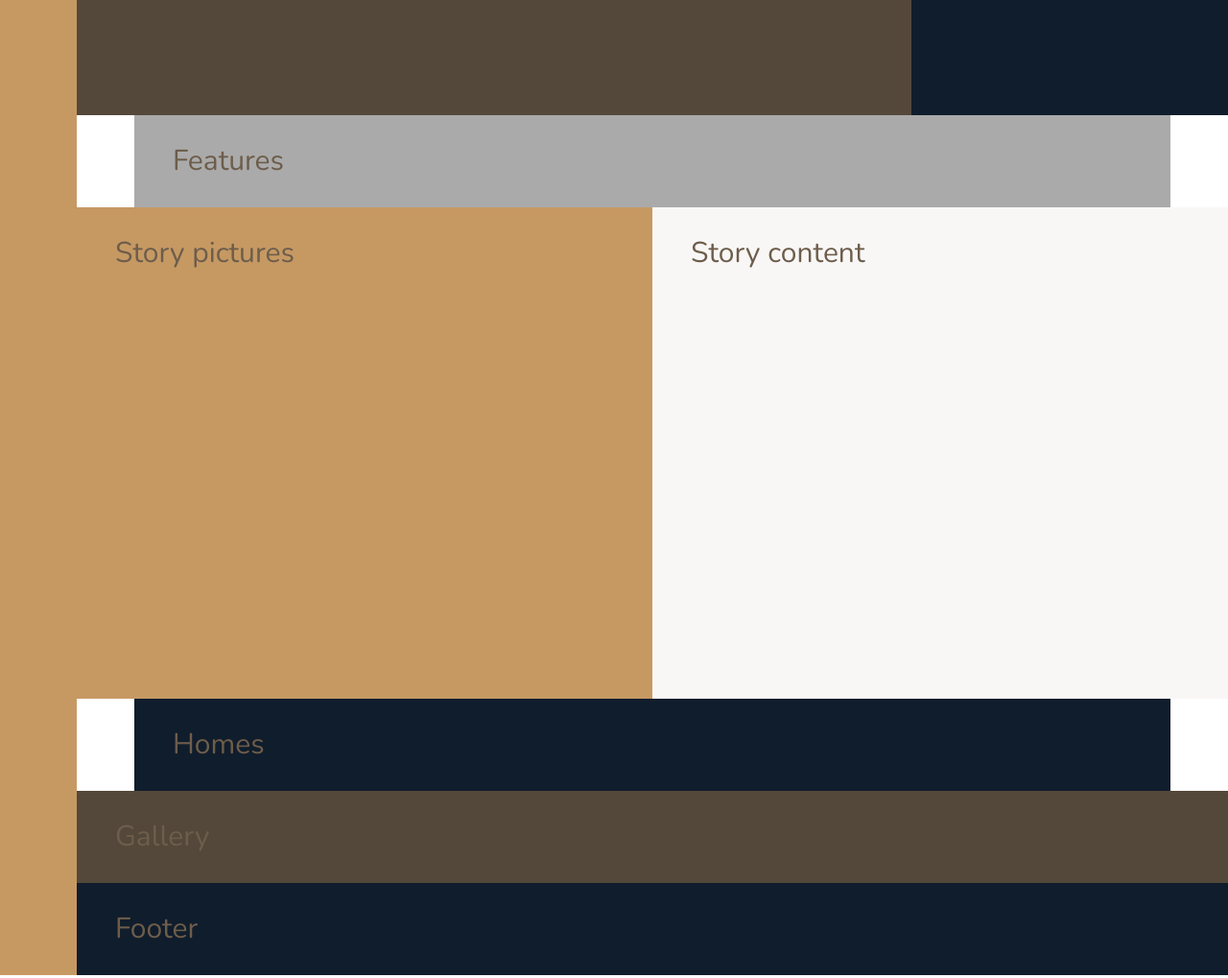
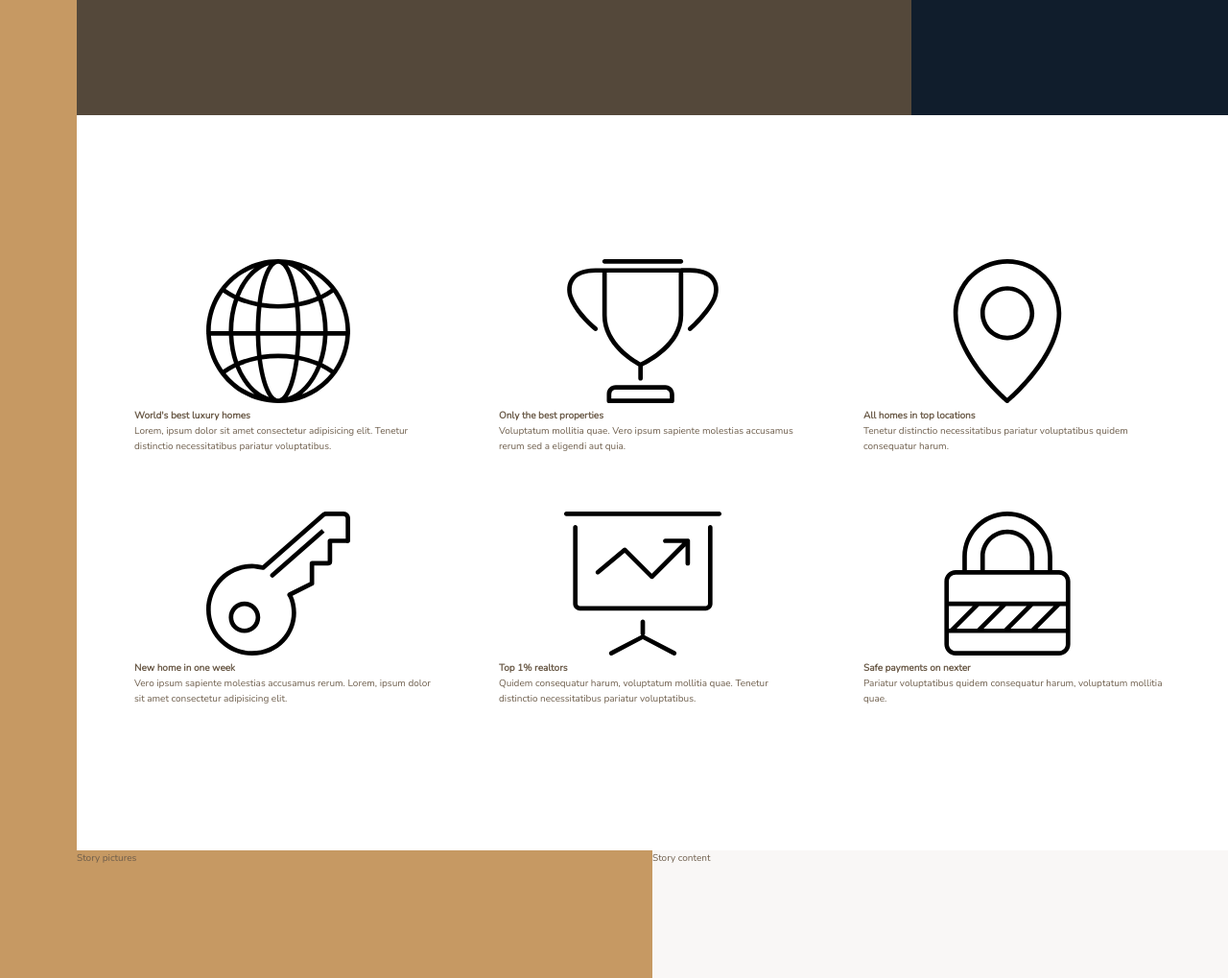
Before and after one commit to GeraldVeeneman/Nexter, a website: page index.html in a window 1280 px wide. Shown: the part 520-1539 px from the top of the page at 96% size. Drawn offline with nearby package versions, Linux system fonts and the light colour scheme.

Commit message:
108. Building the Features Section - Part 1

```diff
--- a/index.html
+++ b/index.html
@@ -25,7 +25,55 @@
         </div>
 
         <section class="features">
-            Features
+            <div class="feature">
+                <svg class="feature__icon">
+                    <use xlink:href="img/sprite.svg#icon-global"></use>
+                </svg>
+                <h4 class="heading-4">World's best luxury homes</h4>
+                <p class="feature__text">Lorem, ipsum dolor sit amet consectetur adipisicing elit. Tenetur distinctio necessitatibus pariatur voluptatibus.
+                </p>
+            </div>
+            <div class="feature">
+                <svg class="feature__icon">
+                    <use xlink:href="img/sprite.svg#icon-trophy"></use>
+                </svg>
+                <h4 class="heading-4">Only the best properties</h4>
+                <p class="feature__text">Voluptatum mollitia quae. Vero ipsum sapiente molestias accusamus rerum sed a eligendi aut quia.
+                </p>
+            </div>
+            <div class="feature">
+                <svg class="feature__icon">
+                    <use xlink:href="img/sprite.svg#icon-map-pin"></use>
+                </svg>
+                <h4 class="heading-4">All homes in top locations</h4>
+                <p class="feature__text">Tenetur distinctio necessitatibus pariatur voluptatibus quidem consequatur harum.
+                </p>
+            </div>
+            <div class="feature">
+                <svg class="feature__icon">
+                    <use xlink:href="img/sprite.svg#icon-key"></use>
+                </svg>
+                <h4 class="heading-4">New home in one week</h4>
+                <p class="feature__text">Vero ipsum sapiente molestias accusamus rerum. Lorem, ipsum dolor sit amet consectetur adipisicing elit.
+                </p>
+            </div>
+            <div class="feature">
+                <svg class="feature__icon">
+                    <use xlink:href="img/sprite.svg#icon-presentation"></use>
+                </svg>
+                <h4 class="heading-4">Top 1% realtors</h4>
+                <p class="feature__text">Quidem consequatur harum, voluptatum mollitia quae. Tenetur distinctio necessitatibus pariatur voluptatibus.
+
+                </p>
+            </div>
+            <div class="feature">
+                <svg class="feature__icon">
+                    <use xlink:href="img/sprite.svg#icon-lock"></use>
+                </svg>
+                <h4 class="heading-4">Safe payments on nexter</h4>
+                <p class="feature__text">Pariatur voluptatibus quidem consequatur harum, voluptatum mollitia quae.
+                </p>
+            </div>
         </section>
 
         <div class="story__pictures">
--- a/sass/_base.scss
+++ b/sass/_base.scss
@@ -38,9 +38,4 @@
     display: grid;
     grid-template-rows: 80vh min-content 40vw repeat(3, min-content);
     grid-template-columns: [sidebar-start] 8rem [sidebar-end full-start] minmax(6rem, 1fr) [center-start] repeat(8, [col-start] minmax(min-content, 14rem) [col-end]) [center-end] minmax(6rem, 1fr) [full-end];
-
-    & > * {
-        padding: 40px;
-        font-size: 3rem;
-    }
 }
--- a/sass/_features.scss
+++ b/sass/_features.scss
@@ -1,4 +1,9 @@
 .features {
-    background-color: $color-grey-light-2;
     grid-column: center-start / center-end;
+
+    margin: 15rem 0;
+
+    display: grid;
+    grid-template-columns: repeat(3, 1fr);
+    grid-gap: 6rem;
 }
```
Also changed, not shown: css/style.css, 1 other file.
